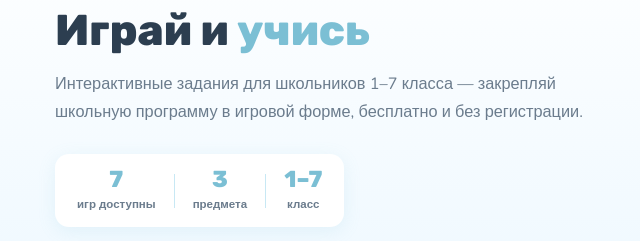
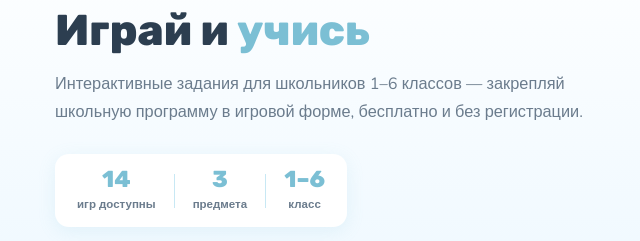
Before and after one commit to denvikadsv-sudo/uspevayka, a plain HTML site: page games.html in a window 1280 px wide. Shown: the part 160-401 px from the top of the page, 59-699 px from the left. Drawn offline with nearby package versions, Linux system fonts and the light colour scheme.

Commit message:
Каталог игр: счётчики в шапке считаются по карточкам (14 игр, 3 предмета, 1–6 класс) (#45)
Было «7 игр доступны» и «1–7 класс», хотя в каталоге 14 игр для 1–6 классов.


Claude-Session: https://claude.ai/code/session_013NZgc21fMMowcHqb41kSNE

Co-authored-by: Claude <noreply@anthropic.com>

```diff
--- a/games.html
+++ b/games.html
@@ -320,20 +320,20 @@
       <span>Игры</span>
     </nav>
     <h1 class="gh-hero__title">Играй и <span class="accent">учись</span></h1>
-    <p class="gh-hero__sub">Интерактивные задания для школьников 1–7 класса — закрепляй школьную программу в игровой форме, бесплатно и без регистрации.</p>
+    <p class="gh-hero__sub">Интерактивные задания для школьников 1–6 классов — закрепляй школьную программу в игровой форме, бесплатно и без регистрации.</p>
     <div class="gh-hero__stats">
       <div class="gh-hero__stat">
-        <div class="gh-hero__stat-num">7</div>
+        <div class="gh-hero__stat-num" id="statGames">14</div>
         <div class="gh-hero__stat-label">игр доступны</div>
       </div>
       <div class="gh-hero__stat-sep"></div>
       <div class="gh-hero__stat">
-        <div class="gh-hero__stat-num">3</div>
+        <div class="gh-hero__stat-num" id="statSubjects">3</div>
         <div class="gh-hero__stat-label">предмета</div>
       </div>
       <div class="gh-hero__stat-sep"></div>
       <div class="gh-hero__stat">
-        <div class="gh-hero__stat-num">1–7</div>
+        <div class="gh-hero__stat-num" id="statGrades">1–6</div>
         <div class="gh-hero__stat-label">класс</div>
       </div>
     </div>
@@ -675,6 +675,23 @@
   burger.addEventListener('click', () => mobileMenu.classList.toggle('open'));
   mobileMenu.querySelectorAll('a').forEach(a => a.addEventListener('click', () => mobileMenu.classList.remove('open')));
 
+  // Цифры в шапке считаем по карточкам, чтобы они не устаревали при добавлении игр
+  (function () {
+    var cards = document.querySelectorAll('.gh-card--available');
+    if (!cards.length) return;
+    var subjects = {}, lo = 99, hi = 0;
+    cards.forEach(function (c) {
+      subjects[c.dataset.subject] = 1;
+      c.querySelectorAll('.gh-tag').forEach(function (tag) {
+        var m = /(\d+)(?:\s*[–-]\s*(\d+))?\s*класс/.exec(tag.textContent);
+        if (m) { lo = Math.min(lo, +m[1]); hi = Math.max(hi, +(m[2] || m[1])); }
+      });
+    });
+    document.getElementById('statGames').textContent = cards.length;
+    document.getElementById('statSubjects').textContent = Object.keys(subjects).length;
+    if (hi) document.getElementById('statGrades').textContent = lo === hi ? lo : lo + '–' + hi;
+  })();
+
   // Catalog filters
   document.querySelectorAll('.gh-filter').forEach(function(btn) {
     btn.addEventListener('click', function() {
```
